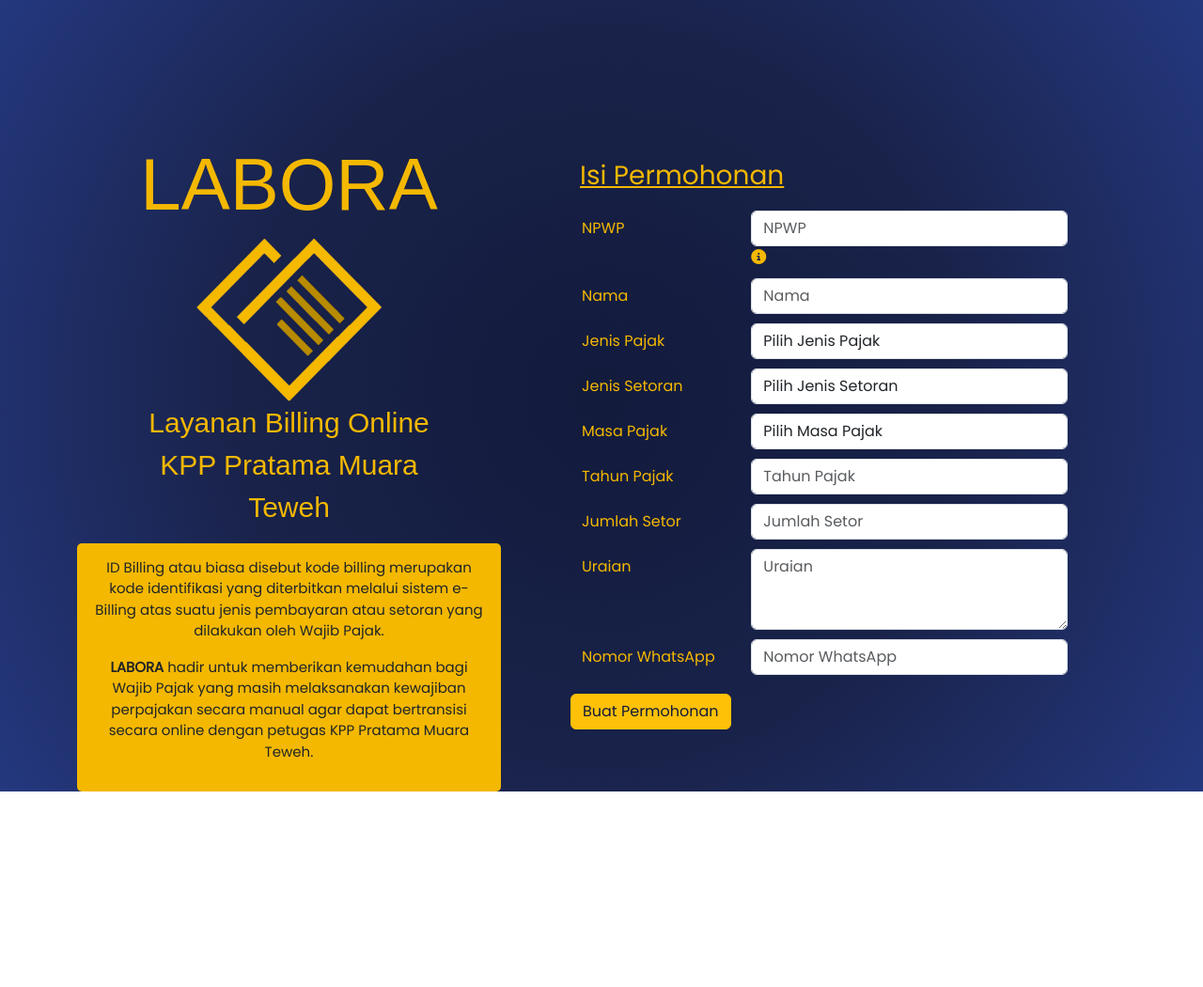
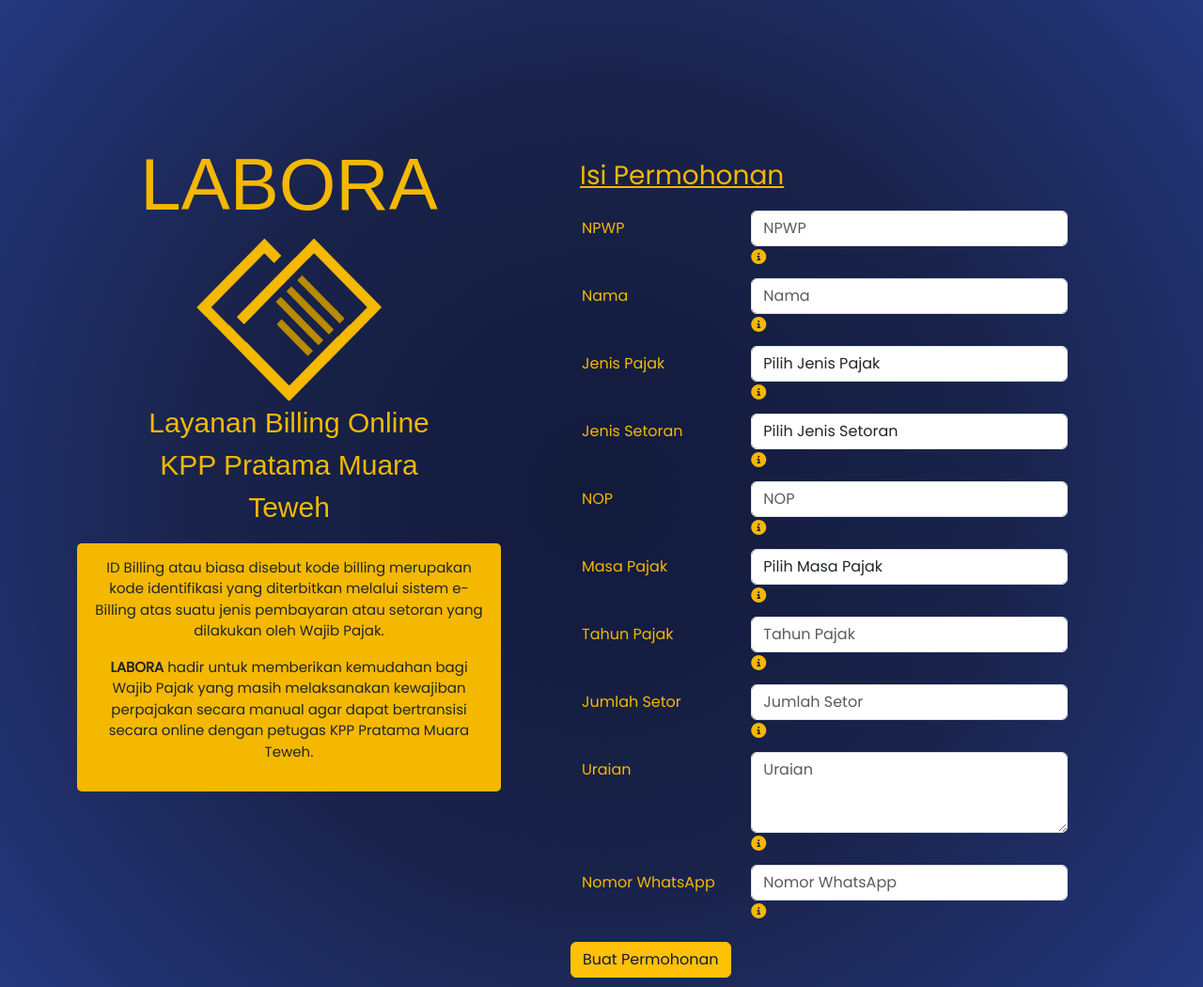
Before and after one commit to theresagatha/theresagatha.github.io, a plain HTML site: page index.html in a window 1280 px wide. Shown: the whole page at 94% size. Before the commit the page ends 842 px from the top, so only its background shows below. Drawn offline with nearby package versions, Linux system fonts and the light colour scheme; a web font is replaced by a local one.

Commit message:
Update index.html

```diff
--- a/index.html
+++ b/index.html
@@ -8,6 +8,7 @@
     <script src="https://cdn.jsdelivr.net/npm/bootstrap@5.3.2/dist/js/bootstrap.bundle.min.js" integrity="sha384-C6RzsynM9kWDrMNeT87bh95OGNyZPhcTNXj1NW7RuBCsyN/o0jlpcV8Qyq46cDfL" crossorigin="anonymous"></script>
     <link rel="stylesheet" href="https://cdnjs.cloudflare.com/ajax/libs/font-awesome/6.4.2/css/all.min.css" integrity="sha512-z3gLpd7yknf1YoNbCzqRKc4qyor8gaKU1qmn+CShxbuBusANI9QpRohGBreCFkKxLhei6S9CQXFEbbKuqLg0DA==" crossorigin="anonymous" referrerpolicy="no-referrer" />
 
+    <!--- own --->
     <link rel="shortcut icon" href="/assets/img/labora-logo.png" type="image/x-icon">
     <link rel="stylesheet" href="/assets/css/style.css">
     <title>LABORA</title>
@@ -17,6 +18,7 @@
         <div class="container">
             <div class="row">
                 <div class="col-md-5">
+                    <div class="box-block-left">
                         <div class="box-block-left-top">
                             <h1 class="product-name-top">LABORA</h1>
                             <img class="product-img" src="/assets/img/labora-logo.png" alt="labora-logo.png">
@@ -25,6 +27,7 @@
                         <div class="box-block-left-bottom">
                             <p class="product-desc">ID Billing atau biasa disebut kode billing merupakan kode identifikasi yang diterbitkan melalui sistem e-Billing atas suatu jenis pembayaran atau setoran yang dilakukan oleh Wajib Pajak.</p>
                             <p class="product-desc"><strong>LABORA</strong> hadir untuk memberikan kemudahan bagi Wajib Pajak yang masih melaksanakan kewajiban perpajakan secara manual agar dapat bertransisi secara online dengan petugas KPP Pratama Muara Teweh.</p>
+                        </div>
                     </div>
                 </div>
                 <div class="col-md-7">
@@ -47,6 +50,10 @@
                                 <label for="inputNama" class="col-sm-4 col-form-label">Nama</label>
                                 <div class="col-sm-8">
                                     <input type="text" class="form-control" id="inputNama" placeholder="Nama">
+                                    <div class="tooltip-info">
+                                        <i class="fa-solid fa-circle-info"></i>
+                                        <span class="tooltiptext">Isi nama lengkap sesuai dengan KTP (untuk orang pribadi) atau akta pendirian (untuk badan) untuk pihak yang akan membayarkan pajak</span>
+                                    </div>
                                 </div>
                             </div>
                             <div class="form-group row">
@@ -85,6 +92,10 @@
                                         <option value="Bunga/Denda Penagihan PPn BM">Bunga/Denda Penagihan PPn BM</option>
                                         <option value="Bunga/Denda Penagihan PTLL">Bunga/Denda Penagihan PTLL</option>
                                     </select>
+                                    <div class="tooltip-info">
+                                        <i class="fa-solid fa-circle-info"></i>
+                                        <span class="tooltiptext">Masukkan jenis pajak yang akan dibayarkan pajaknya</span>
+                                    </div>
                                 </div>
                             </div>
                             <div class="form-group row">
@@ -93,10 +104,24 @@
                                     <select id="inputJenisSetoran" class="form-control">
                                         <option selected>Pilih Jenis Setoran</option>
                                     </select>
+                                    <div class="tooltip-info">
+                                        <i class="fa-solid fa-circle-info"></i>
+                                        <span class="tooltiptext">Masukkan jenis setoran yang akan dibayarkan pajaknya</span>
+                                    </div>
                                 </div>
                             </div>
                             <div class="form-group row">
-                                <label for="inputMasa Pajak" class="col-sm-4 col-form-label">Masa Pajak</label>
+                                <label for="inputNop" class="col-sm-4 col-form-label">NOP</label>
+                                <div class="col-sm-8">
+                                    <input type="text" class="form-control" id="inputNop" placeholder="NOP">
+                                    <div class="tooltip-info">
+                                        <i class="fa-solid fa-circle-info"></i>
+                                        <span class="tooltiptext">Kosongkan bila tidak ada NOP</span>
+                                    </div>
+                                </div>
+                            </div>
+                            <div class="form-group row">
+                                <label for="inputMasaPajak" class="col-sm-4 col-form-label">Masa Pajak</label>
                                 <div class="col-sm-8">
                                     <select id="inputMasaPajak" class="form-control">
                                         <option selected>Pilih Masa Pajak</option>
@@ -113,30 +138,50 @@
                                         <option value="November">November</option>
                                         <option value="Desember">Desember</option>
                                     </select>
+                                    <div class="tooltip-info">
+                                        <i class="fa-solid fa-circle-info"></i>
+                                        <span class="tooltiptext">Pilih bulan/pajak yang ingin dilaporkan pajaknya. Jika ingin membayar untuk satu tahun pajak, silakan pilih masa "Januari-Desember"</span>
+                                    </div>
                                 </div>
                             </div>
                             <div class="form-group row">
                                 <label for="inputTahunPajak" class="col-sm-4 col-form-label">Tahun Pajak</label>
                                 <div class="col-sm-8">
                                     <input type="number" class="form-control" id="inputTahunPajak" placeholder="Tahun Pajak">
+                                    <div class="tooltip-info">
+                                        <i class="fa-solid fa-circle-info"></i>
+                                        <span class="tooltiptext">Masukkan tahun yang akan dibayarkan pajaknya</span>
+                                    </div>
                                 </div>
                             </div>
                             <div class="form-group row">
                                 <label for="inputJumlahSetor" class="col-sm-4 col-form-label">Jumlah Setor</label>
                                 <div class="col-sm-8">
                                     <input type="number" class="form-control" id="inputJumlahSetor" placeholder="Jumlah Setor">
+                                    <div class="tooltip-info">
+                                        <i class="fa-solid fa-circle-info"></i>
+                                        <span class="tooltiptext">Masukkan nominal pajak yang akan disetorkan tanpa tanda baca (Contoh: 100000)</span>
+                                    </div>
                                 </div>
                             </div>
                             <div class="form-group row">
                                 <label for="inputUraian" class="col-sm-4 col-form-label">Uraian</label>
                                 <div class="col-sm-8">
                                     <textarea class="form-control" name="inputUraian" id="inputUraian" rows="3" placeholder="Uraian"></textarea>
+                                    <div class="tooltip-info">
+                                        <i class="fa-solid fa-circle-info"></i>
+                                        <span class="tooltiptext">Masukkan nomor WhatsApp aktif milik Anda untuk memperoleh kode billing</span>
+                                    </div>
                                 </div>
                             </div>
                             <div class="form-group row">
                                 <label for="inputNomorWhatsApp" class="col-sm-4 col-form-label">Nomor WhatsApp</label>
                                 <div class="col-sm-8">
                                     <input type="number" class="form-control" id="inputNomorWhatsApp" placeholder="Nomor WhatsApp">
+                                    <div class="tooltip-info">
+                                        <i class="fa-solid fa-circle-info"></i>
+                                        <span class="tooltiptext">Keterangan tambahan yang akan dicetak di kode biling apabila dibutuhkan</span>
+                                    </div>
                                 </div>
                             </div>
                             <button type="submit" class="btn btn-warning btn-custom">Buat Permohonan</button>
```
Lines whose indentation alone changed are shown as unchanged.
